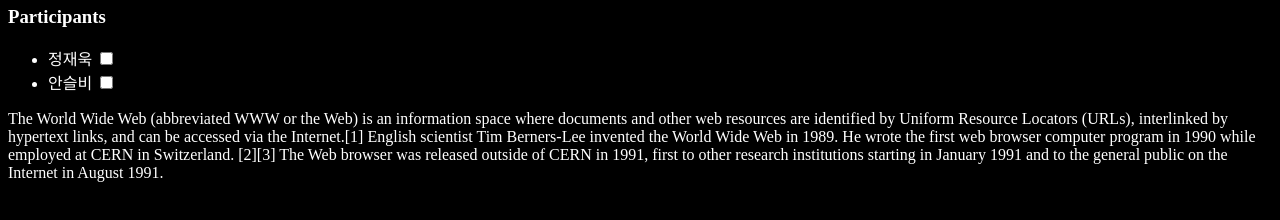
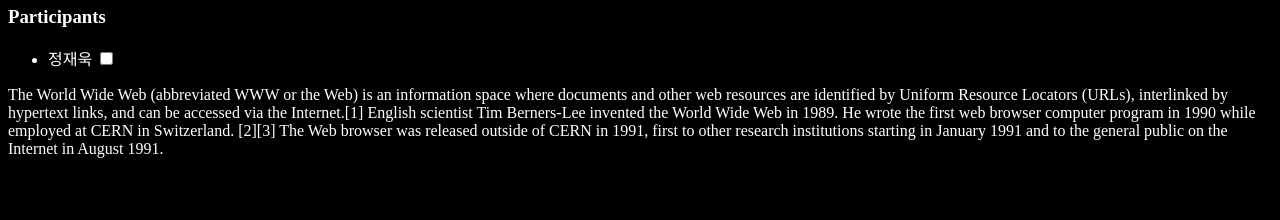
Before and after one commit to Wo-ogie/HTML-Study1, a plain HTML site: page index.html in a window 1280 px wide. Shown: the part 232-452 px from the top of the page. Drawn offline with Linux system fonts and the light colour scheme.

Commit message:
Update index.html

```diff
--- a/index.html
+++ b/index.html
@@ -25,7 +25,6 @@
     <h3>Participants</h3>
     <ul>
         <li>정재욱 <input type = "checkbox"></li>
-        <li>안슬비 <input type = "checkbox"></li>
     </ul>
 
     <p>
```
